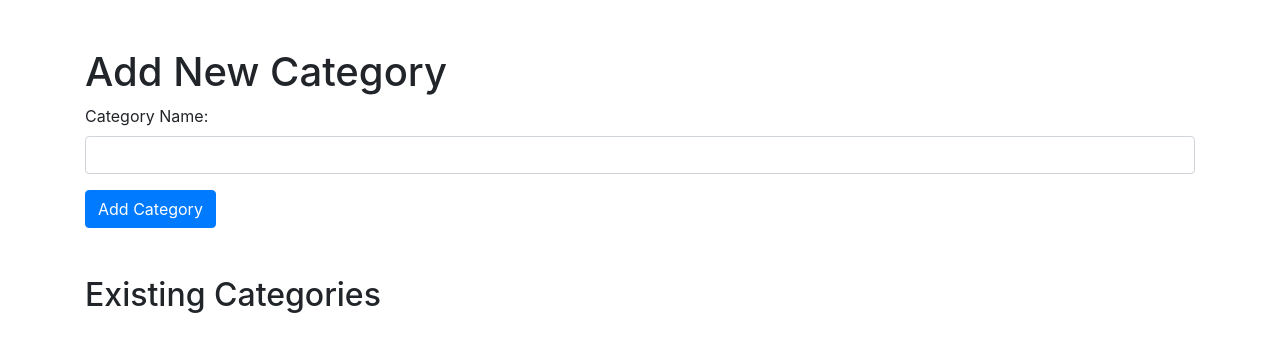
After one commit to bvpipare18/money-flow, a Flask app: page /categories in a window 1280 px wide. The commit adds this page. Shown: the top 352 px of the page. Run offline with Flask 2, Linux system fonts and the light colour scheme; some libraries are stand-ins or nearby versions.

Commit message:
MF-6: add categories api to add new category into datbase

```diff
--- a/record-transaction/app.py
+++ b/record-transaction/app.py
@@ -1,4 +1,4 @@
-from flask import Flask, render_template, request, redirect, url_for
+from flask import Flask, render_template, request, redirect, url_for, jsonify
 import psycopg2
 from datetime import datetime
 
@@ -56,5 +56,27 @@ def get_transactions():
 
     return render_template('transactions_list.html', transactions=transactions)
 
+@app.route('/categories', methods=['GET'])
+def categories():
+    return render_template('category_form.html')
+
+@app.route('/api/categories', methods=['POST'])
+def add_category():
+    category_name = request.form['name']
+
+    conn = get_db_connection()
+    cur = conn.cursor()
+    print(category_name)
+
+    # Insert the new category into the database
+    cur.execute("INSERT INTO categories (name) VALUES (%s) RETURNING id;", (category_name,))
+    new_id = cur.fetchone()[0]
+    conn.commit()
+
+    cur.close()
+    conn.close()
+
+    return redirect(url_for('categories'))
+
 if __name__ == '__main__':
     app.run(debug=True, port=5001)
--- /dev/null
+++ b/record-transaction/templates/category_form.html
@@ -0,0 +1,48 @@
+<!DOCTYPE html>
+<html lang="en">
+<head>
+    <meta charset="UTF-8">
+    <meta name="viewport" content="width=device-width, initial-scale=1.0">
+    <title>Add Category</title>
+    <link rel="stylesheet" href="https://stackpath.bootstrapcdn.com/bootstrap/4.5.2/css/bootstrap.min.css">
+</head>
+<body>
+    <div class="container mt-5">
+        <h1>Add New Category</h1>
+        <form action="/api/categories" method="POST">
+            <div class="form-group">
+                <label for="category-name">Category Name:</label>
+                <input type="text" class="form-control" name="name" required>
+            </div>
+            <button type="submit" class="btn btn-primary">Add Category</button>
+        </form>
+
+        <h2 class="mt-5">Existing Categories</h2>
+        <ul id="category-list">
+            <!-- Categories will be fetched and displayed here -->
+        </ul>
+    </div>
+
+    <script>
+        document.addEventListener('DOMContentLoaded', function() {
+            fetchCategories();
+        });
+
+        function fetchCategories() {
+            fetch('/api/categories')
+                .then(response => response.json())
+                .then(categories => {
+                    const categoryList = document.getElementById('category-list');
+                    categoryList.innerHTML = ''; // Clear existing categories
+
+                    categories.forEach(category => {
+                        const li = document.createElement('li');
+                        li.textContent = category[1]; // Display the name of the category
+                        categoryList.appendChild(li);
+                    });
+                })
+                .catch(error => console.error('Error:', error));
+        }
+    </script>
+</body>
+</html>
--- a/record-transaction/templates/transaction_form.html
+++ b/record-transaction/templates/transaction_form.html
@@ -10,6 +10,7 @@
     <div class="container mt-5">
         <h2>Financial Transaction Form</h2>
         <a href="/transactions" class="btn btn-info mb-3">View Transactions</a>
+        <a href="/categories" class="btn btn-info mb-3">Manage Categories</a>
         <form action="/api/transactions" method="POST">
             <div class="form-group">
                 <label for="date">Date:</label>
```
